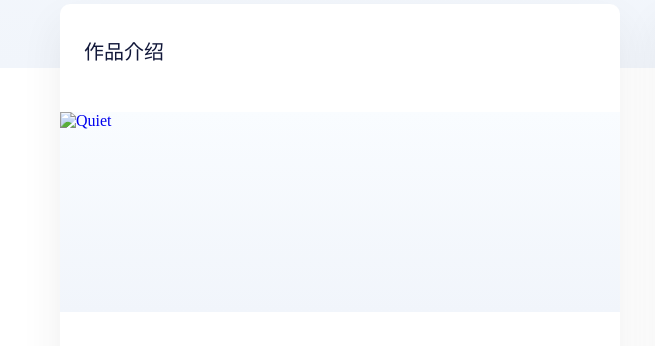
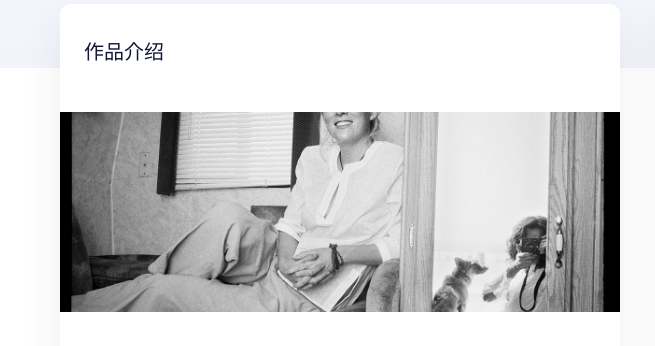
Before and after one commit to parkkker/parkkker.github.io, a plain HTML site: page index.html in a window 1280 px wide. Shown: the part 398-744 px from the top of the page, 0-655 px from the left. Drawn offline with Linux system fonts and the light colour scheme.

Commit message:
Site updated: 2022-05-05 15:40:51

```diff
--- a/index.html
+++ b/index.html
@@ -252,7 +252,7 @@
 						作品介绍
 					</h2>
 
-						<img src="01.jpeg" alt="Quiet">
+						<img src="images/01.jpeg" alt="Quiet">
 
 				</a>
 				<div class="feed-meat">
```
